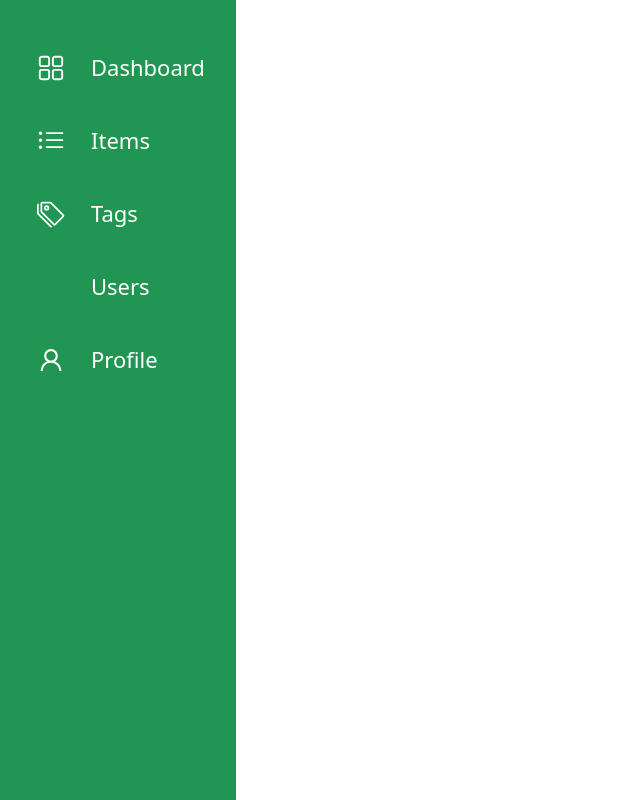
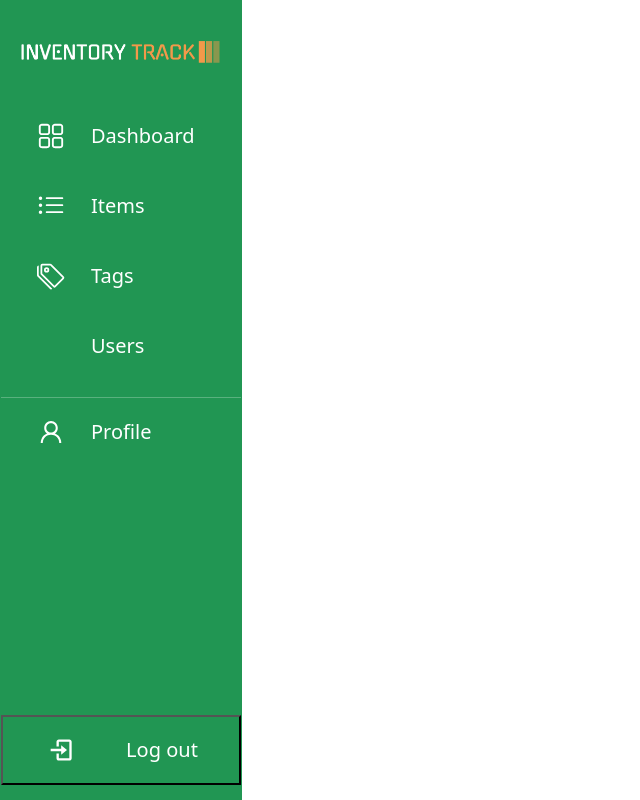
Before and after one commit to AnnaKachmasheva/inventory-system, a React (Create React App) app in the folder ui/: page /app in a window 1280 px wide. Shown: the whole page, without its empty margins (0-640 px from the left). Built offline with nearby package versions, Linux system fonts and the light colour scheme; some icons are missing.

Commit message:
updated headers, sidebar

```diff
--- /dev/null
+++ b/ui/src/components/general/AuthHeader.js
@@ -0,0 +1,13 @@
+import React from "react";
+import logo from '../../assets/logo.png';
+import styles from './AuthHeader.module.scss';
+
+
+const AuthHeader = () => (
+    <div className={'logo'}>
+        <img className={styles.logo} src={logo} alt={'logo'}/>
+    </div>
+
+);
+
+export default AuthHeader;
--- /dev/null
+++ b/ui/src/components/general/AuthHeader.module.scss
@@ -0,0 +1,4 @@
+.logo {
+  width: 200px;
+  margin-top: 20px;
+}
--- a/ui/src/components/sidebar/Sidebar.js
+++ b/ui/src/components/sidebar/Sidebar.js
@@ -5,27 +5,54 @@ import {PiUsers} from "react-icons/pi";
 import {RxDashboard} from "react-icons/rx";
 import {Link} from "react-router-dom";
 import styles from './Sidebar.module.scss';
+import logo from '../../assets/logo_sidebar.png';
+import {BiLogIn} from "react-icons/bi";
+import {useAuth} from "../../context/AuthContext";
 
 
 const Sidebar = () => {
 
+    const {userLogout} = useAuth()
+
+    const logout = () => {
+        userLogout()
+    }
+
     return (
         <div className={styles.sidebarContainer}>
+            <div className={styles.logoContainer}>
+                <img src={logo}
+                     alt={'logo'}/>
+            </div>
+
             <SidebarRow linkText={'Dashboard'}
                         link={'/dashboard'}
+                        onTop={true}
             />
             <SidebarRow linkText={'Items'}
                         link={'/items'}
+                        onTop={true}
             />
             <SidebarRow linkText={'Tags'}
-                        link={'/tags'}
+                        link={'/app/tags'}
+                        onTop={true}
             />
             <SidebarRow linkText={'Users'}
                         link={'/users'}
+                        onTop={true}
             />
+
+            <hr/>
             <SidebarRow linkText={'Profile'}
                         link={'/user-profile'}
+                        onTop={false}
             />
+            <div/>
+            <button className={'icon '.concat(styles.logOutBtn)} onClick={logout}>
+                <BiLogIn className={styles.sidebarIcon}
+                         size={iconSizeSidebar}/>
+                <p>Log out</p>
+            </button>
         </div>
     );
 };
@@ -60,7 +87,7 @@ class SidebarRow extends Component {
 
     render() {
         return (
-            <Link to={this.props.link}
+            <Link to={'/app' + this.props.link}
                   className={styles.sidebarItem}>
                 {this.renderIcon(this.props.linkText)}
                 <p>{this.props.linkText}</p>
--- a/ui/src/components/sidebar/Sidebar.module.scss
+++ b/ui/src/components/sidebar/Sidebar.module.scss
@@ -8,9 +8,8 @@
   float: left;
   overflow: hidden;
 
-  display: flex;
-  flex-direction: column;
-  align-items: center;
+  display: grid;
+  grid-template-rows: 70px 70px 70px 70px 70px 16px 70px calc(100% - 520px) 70px;
 
   margin: 0;
   padding: 30px 0 0 0;
@@ -27,7 +26,7 @@
 
     text-decoration: none;
     color: white;
-    font-size: 22px;
+    font-size: 20px;
 
     width: 100%;
 
@@ -37,9 +36,21 @@
   p {
     margin: 0 20px 0 0;
     padding: 0;
-    display: none;
   }
 
+  hr {
+    color: white;
+  }
+
+  .logOutBtn {
+    background: none;
+    height: 70px;
+    font-size: 20px;
+    color: white;
+
+    p {
+    }
+  }
 }
 
 .sidebarIcon {
@@ -49,9 +60,6 @@
 
 .sidebarContainer:hover {
 
-  p {
-    display: block;
-  }
 }
 
 .sidebarItem:hover {
@@ -61,3 +69,14 @@
     color: #219653FF;
   }
 }
+
+.logoContainer {
+  min-width: 10px;
+  min-height: 75px;
+
+  img {
+    width: 200px;
+    margin: 10px 20px 40px 20px;
+  }
+
+}
--- a/ui/src/pages/login-page/Login.js
+++ b/ui/src/pages/login-page/Login.js
@@ -4,6 +4,9 @@ import {ErrorMessage, Field, Form, Formik} from "formik";
 import * as Yup from 'yup';
 import {userApi} from "../../services/api";
 import {useAuth} from "../../context/AuthContext";
+import logo from '../../assets/logo.png';
+import AuthHeader from "../../components/general/AuthHeader";
+
 
 function Login() {
 
@@ -65,7 +68,7 @@ function Login() {
         <div className={'container'}>
 
             <div className={'main-container'}>
-                <div className={'logo'}>logo</div>
+                <AuthHeader/>
 
                 <div className={'form-container'}>
 
--- a/ui/src/pages/registartion-page/SignUp.js
+++ b/ui/src/pages/registartion-page/SignUp.js
@@ -6,6 +6,7 @@ import {BsCheckCircleFill} from "react-icons/bs";
 import classnames from 'classnames';
 import {userApi} from "../../services/api";
 import {useAuth} from "../../context/AuthContext";
+import AuthHeader from "../../components/general/AuthHeader";
 
 
 function SignUp() {
@@ -113,7 +114,7 @@ function SignUp() {
         <div className={'container'}>
 
             <div className={'main-container'}>
-                <div className={'logo'}>logo</div>
+                <AuthHeader/>
 
                 <div className={'form-container'}>
 
--- a/ui/src/pages/reset-password-confirmation/ResetPasswordConfirmation.js
+++ b/ui/src/pages/reset-password-confirmation/ResetPasswordConfirmation.js
@@ -3,6 +3,7 @@ import * as Yup from "yup";
 import {ErrorMessage, Field, Form, Formik} from "formik";
 import classnames from "classnames";
 import {BsCheckCircle} from "react-icons/bs";
+import AuthHeader from "../../components/general/AuthHeader";
 
 export default function ResetPasswordConfirmation() {
 
@@ -77,7 +78,7 @@ export default function ResetPasswordConfirmation() {
         <div className={'container'}>
 
             <div className={'main-container'}>
-                <div className={'logo'}>logo</div>
+                <AuthHeader/>
 
                 <div className={'form-container'}>
                     <h1 className={'form-title'}>Reset password</h1>
--- a/ui/src/pages/reset-password/ResetPassword.js
+++ b/ui/src/pages/reset-password/ResetPassword.js
@@ -2,6 +2,7 @@ import React from "react";
 import * as Yup from "yup";
 import {ErrorMessage, Field, Form, Formik} from "formik";
 import {Link, useNavigate} from "react-router-dom";
+import AuthHeader from "../../components/general/AuthHeader";
 
 export default function ResetPassword() {
     const initialValues = {
@@ -27,7 +28,7 @@ export default function ResetPassword() {
         <div className={'container'}>
 
             <div className={'main-container'}>
-                <div className={'logo'}>logo</div>
+                <AuthHeader/>
 
                 <div className={'form-container'}>
 
--- a/ui/src/pages/user-profile-page/UserProfile.js
+++ b/ui/src/pages/user-profile-page/UserProfile.js
@@ -59,11 +59,8 @@ function UserProfile() {
                            phone={user.phone}
             />
 
-            <Sidebar/>
 
             <div className="content">
-                <Header title={'USER PROFILE'}/>
-
                 <div className={styles.userProfile}>
                     <div className={'card-title-container'}>
 
```
